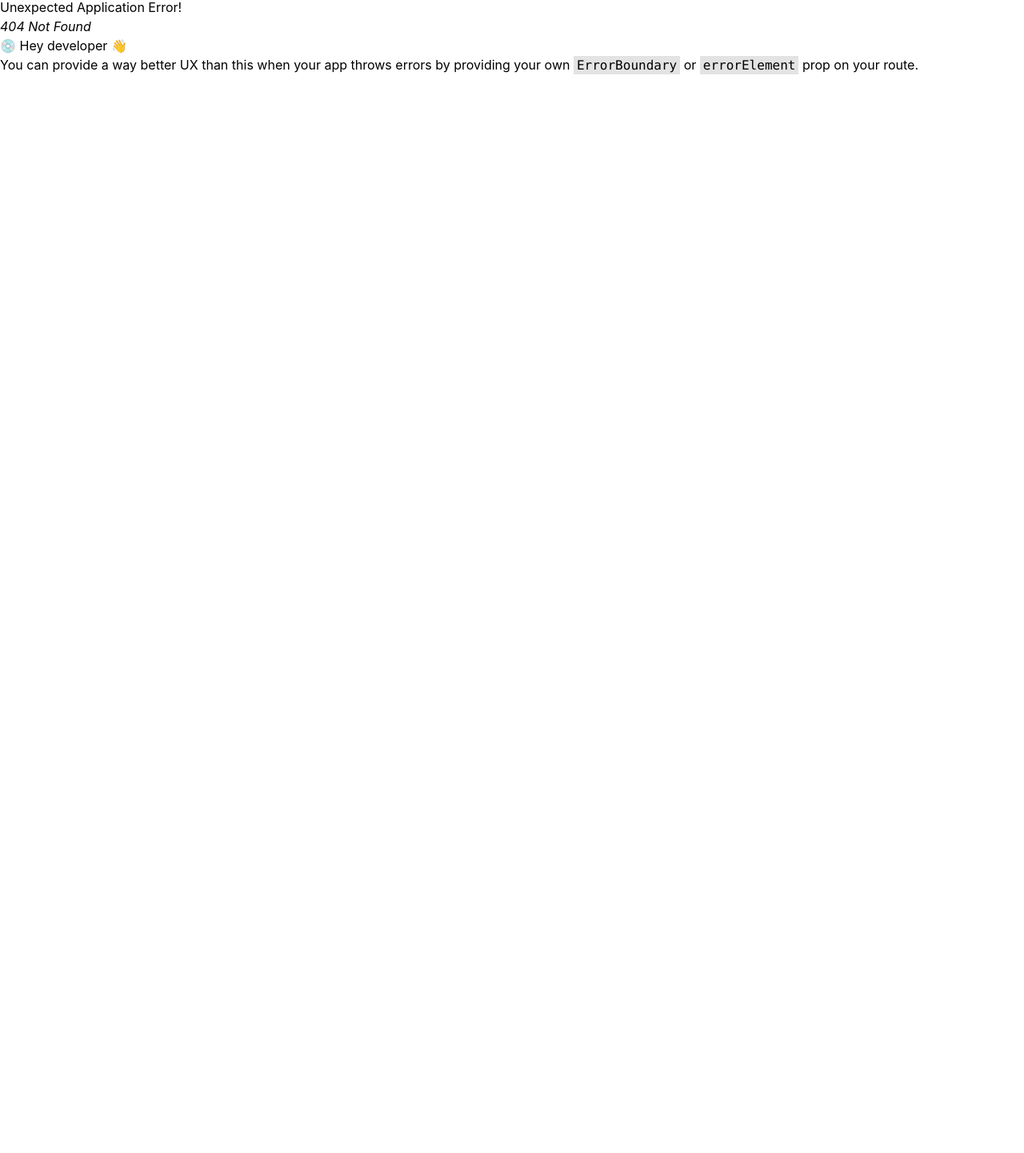
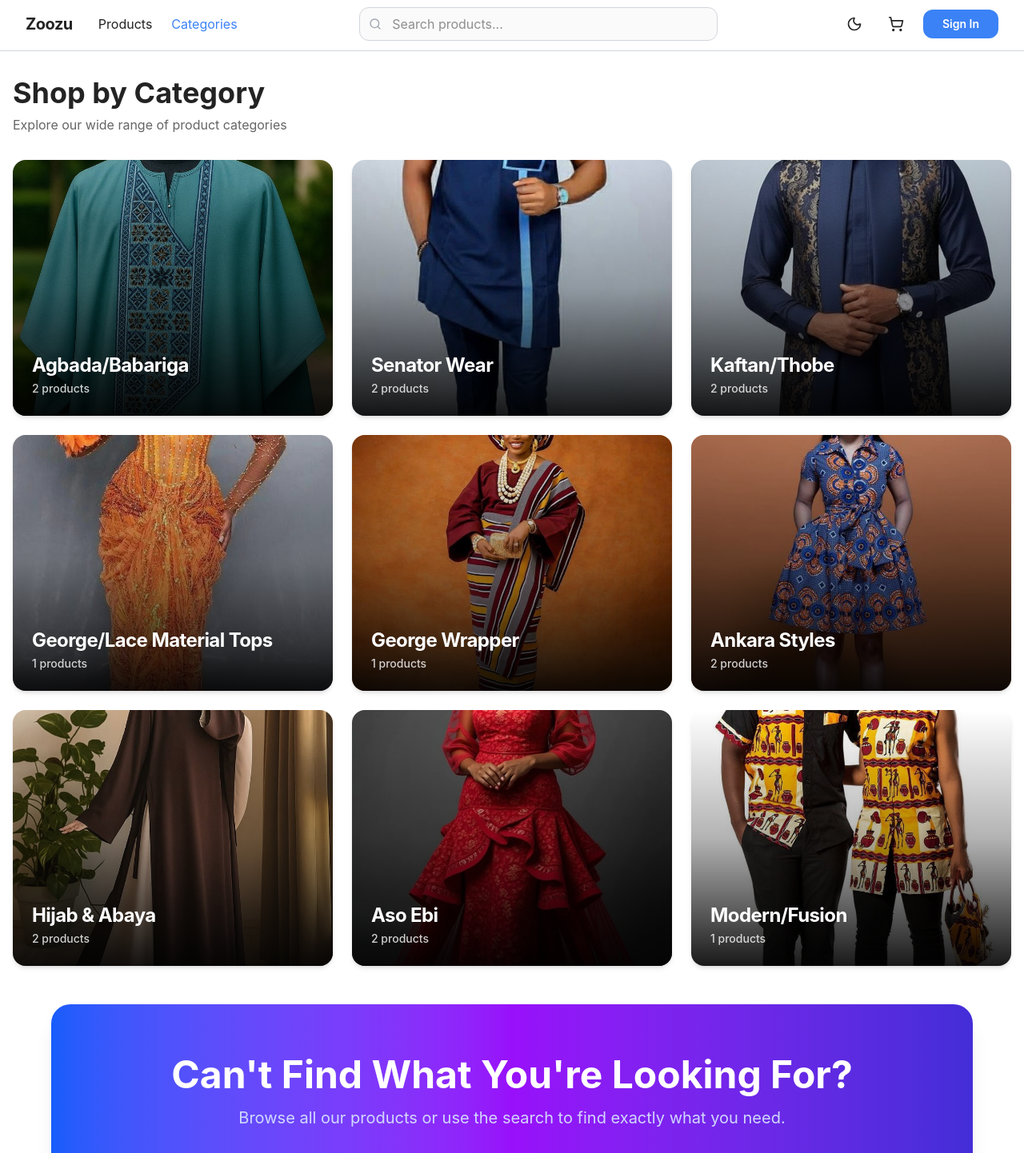
Before and after one commit to BUK22-Hamlux/Zoozu-Collections, a React (Vite) app: page /categories in a window 1280 px wide. Before the commit this address had no page. Shown: the part 3-1445 px from the top of the page at 80% size. Before the commit the page ends 800 px from the top, so only its background shows below. Built offline with nearby package versions, Linux system fonts and the light colour scheme.

Commit message:
cart logic and category section completed

```diff
--- a/src/App.jsx
+++ b/src/App.jsx
@@ -10,6 +10,7 @@ import {
   RouterProvider,
 } from "react-router-dom";
 import { Toaster } from "react-hot-toast";
+import CategoriesPage from "./routes/categories/CategoriesPage";
 
 function App() {
   const router = createBrowserRouter(
@@ -18,6 +19,7 @@ function App() {
         <Route index element={<LandingPage />} />
         <Route path="products" element={<ProductPage />} />
         <Route path="products/:id" element={<ProductDetail />} />
+        <Route path="categories" element={<CategoriesPage />} />
       </Route>,
     ),
   );
--- a/src/components/Category/CategoryCard.jsx
+++ b/src/components/Category/CategoryCard.jsx
@@ -1,28 +1,27 @@
-import React from "react";
+import { NavLink } from "react-router-dom";
 
-// Assuming your product.js passes 'image' along with name and count
 function CategoryCard({ name, count, image }) {
   return (
-    <div className="group relative h-80 w-full overflow-hidden rounded-2xl cursor-pointer shadow-md">
-      {/* Background Image with Hover Zoom */}
+    <NavLink
+      to={"/products"}
+      state={{ category: name }}
+      className="group relative h-80 w-full overflow-hidden rounded-2xl cursor-pointer shadow-md"
+    >
       <img
         src={image}
         alt={name}
         className="absolute inset-0 h-full w-full object-cover transition-transform duration-500 ease-in-out group-hover:scale-110"
       />
 
-      {/* The Dark "Vignette" Gradient Overlay */}
-      {/* This ensures the white text is readable regardless of the image brightness */}
       <div className="absolute inset-0 bg-linear-to-t from-black/90 via-black/30 to-transparent"></div>
 
-      {/* Text Content Layer */}
       <div className="absolute bottom-0 left-0 p-6 text-white">
         <h3 className="text-2xl font-bold tracking-tight leading-tight">
           {name}
         </h3>
         <p className="mt-1 text-sm font-medium opacity-80">{count} products</p>
       </div>
-    </div>
+    </NavLink>
   );
 }
 
--- a/src/components/Category/CategoryGrid.jsx
+++ b/src/components/Category/CategoryGrid.jsx
@@ -0,0 +1,24 @@
+import { products } from "../../data/product";
+import { getCategoryCounts } from "../../utils/getCategoryCounts";
+import { categories } from "../../data/categories";
+import CategoryCard from "../../components/Category/CategoryCard";
+
+function CategoryGrid() {
+  const categoryCounts = getCategoryCounts(products);
+  return (
+    <div className="w-full">
+      <div className="grid grid-cols-1 sm:grid-cols-2 xl:grid-cols-3 gap-6">
+        {categories.map((category) => (
+          <CategoryCard
+            key={category.id}
+            name={category.name}
+            image={category.image}
+            count={categoryCounts[category.name] || 0}
+          />
+        ))}
+      </div>
+    </div>
+  );
+}
+
+export default CategoryGrid;
--- a/src/components/Layout/Footer.jsx
+++ b/src/components/Layout/Footer.jsx
@@ -21,7 +21,7 @@ function Footer() {
               <Facebook className="w-5 h-5 cursor-pointer hover:text-blue-600 transition-colors" />
               <Twitter className="w-5 h-5 cursor-pointer hover:text-blue-400 transition-colors" />
               <Instagram className="w-5 h-5 cursor-pointer hover:text-pink-600 transition-colors" />
-              <Github className="w-5 h-5 cursor-pointer hover:text-white transition-colors" />
+              <Github className="w-5 h-5 cursor-pointer hover:text-text transition-colors" />
             </div>
           </div>
 
--- a/src/components/Layout/Navbar.jsx
+++ b/src/components/Layout/Navbar.jsx
@@ -27,7 +27,7 @@ function Navbar() {
   };
 
   return (
-    <nav className="w-full z-50 bg-background border-b border-border-main flex items-center justify-between p-3 md:px-8 text-text">
+    <nav className="sticky top-0 w-full z-50 bg-background border-b border-border-main flex items-center justify-between p-3 md:px-8 text-text">
       <div className="flex items-center gap-8">
         <NavLink to="/" className="font-bold text-xl tracking-tight">
           Zoozu
@@ -40,7 +40,10 @@ function Navbar() {
           >
             Products
           </NavLink>
-          <NavLink to="about" className="hover:text-primary transition-colors">
+          <NavLink
+            to="categories"
+            className="hover:text-primary transition-colors"
+          >
             Categories
           </NavLink>
         </div>
@@ -129,7 +132,7 @@ function Navbar() {
                   Products
                 </NavLink>
                 <NavLink
-                  to="about"
+                  to="categories"
                   className="p-3 text-base font-medium hover:bg-section rounded-lg transition-colors"
                   onClick={toggleMenu}
                 >
--- a/src/contexts/CartProvider.jsx
+++ b/src/contexts/CartProvider.jsx
@@ -14,19 +14,21 @@ export function CartProvider({ children }) {
     0,
   );
 
-  const addToCart = (product) => {
+  // CartProvider.jsx
+  const addToCart = (product, quantity = 1) => {
+    // Added quantity parameter
     setCartItems((prev) => {
       const existingItem = prev.find((item) => item.name === product.name);
       if (existingItem) {
-        toast.success(`Another ${product.name} added to cart!`);
+        toast.success(`${quantity} more ${product.name} added!`);
         return prev.map((item) =>
           item.name === product.name
-            ? { ...item, quantity: item.quantity + 1 }
+            ? { ...item, quantity: item.quantity + quantity } // Add the specific amount
             : item,
         );
       }
       toast.success(`${product.name} added to cart!`);
-      return [...prev, { ...product, quantity: 1 }];
+      return [...prev, { ...product, quantity: quantity }]; // Start with the chosen amount
     });
   };
 
--- /dev/null
+++ b/src/routes/categories/CategoriesPage.jsx
@@ -0,0 +1,42 @@
+import { ArrowRight } from "lucide-react";
+import CategoryGrid from "../../components/Category/CategoryGrid";
+import { NavLink } from "react-router-dom";
+
+function CategoriesPage() {
+  return (
+    <div className="max-w-7xl mx-auto px-4 py-8">
+      <div className="mb-8">
+        <h1 className="text-4xl font-bold text-text">Shop by Category</h1>
+        <p className="text-text/70 mt-2">
+          Explore our wide range of product categories
+        </p>
+      </div>
+
+      <CategoryGrid />
+
+      <div className=" mt-12 max-w-6xl mx-auto">
+        <div className="relative overflow-hidden rounded-3xl bg-linear-to-r from-blue-600 via-purple-600 to-indigo-700 py-16 px-8 text-center shadow-xl">
+          <div className="relative z-10">
+            <h2 className="text-3xl md:text-5xl font-bold text-white mb-4">
+              Can't Find What You're Looking For?
+            </h2>
+            <p className="text-blue-100 text-lg md:text-xl mb-8 opacity-90">
+              Browse all our products or use the search to find exactly what you
+              need.
+            </p>
+
+            <NavLink
+              to={"/products"}
+              className="inline-flex items-center gap-2 bg-white text-blue-600 px-8 py-4 rounded-xl font-semibold text-lg transition-all hover:bg-blue-50 hover:shadow-lg active:scale-95"
+            >
+              View All Products
+              <ArrowRight className="w-5 h-5" />
+            </NavLink>
+          </div>
+        </div>
+      </div>
+    </div>
+  );
+}
+
+export default CategoriesPage;
--- a/src/routes/landing/sections/CategoriesSection.jsx
+++ b/src/routes/landing/sections/CategoriesSection.jsx
@@ -1,11 +1,6 @@
-import CategoryCard from "../../../components/Category/CategoryCard";
-import { products } from "../../../data/product";
-import { categories } from "../../../data/categories";
-import { getCategoryCounts } from "../../../utils/getCategoryCounts";
+import CategoryGrid from "../../../components/Category/CategoryGrid";
 
 function CategoriesSection() {
-  const categoryCounts = getCategoryCounts(products);
-
   return (
     <section
       id="categories"
@@ -18,16 +13,7 @@ function CategoriesSection() {
         Find exactly what you're looking for
       </p>
 
-      <div className="grid grid-cols-2 md:grid-cols-4 gap-4 w-full max-w-7xl">
-        {categories.map((category) => (
-          <CategoryCard
-            key={category.id}
-            name={category.name}
-            image={category.image}
-            count={categoryCounts[category.name] || 0}
-          />
-        ))}
-      </div>
+      <CategoryGrid />
     </section>
   );
 }
--- a/src/routes/landing/sections/CommunitySection.jsx
+++ b/src/routes/landing/sections/CommunitySection.jsx
@@ -16,7 +16,6 @@ function CommunitySection() {
               Sign up today and get 15% off your first order
             </p>
 
-            {/* White Button */}
             <button className="inline-flex items-center gap-2 bg-white text-blue-600 px-8 py-4 rounded-xl font-bold text-lg transition-all hover:bg-blue-50 hover:shadow-lg active:scale-95">
               Get Started
               <ArrowRight className="w-5 h-5" />
--- a/src/routes/products/ProductPage.jsx
+++ b/src/routes/products/ProductPage.jsx
@@ -1,17 +1,27 @@
-import { useState, useMemo } from "react";
+import { useState, useMemo, useEffect } from "react";
 import { products } from "../../data/product";
 import { getCategoryCounts } from "../../utils/getCategoryCounts";
 import FilterSidebar from "./FilterSidebar";
 import ProductCard from "../../components/Products/FeaturedProductCard";
 import { SlidersHorizontal } from "lucide-react";
+import { useLocation } from "react-router-dom";
+import { useCart } from "../../contexts/CartContext";
 
 function ProductPage() {
+  const { addToCart } = useCart();
+  const location = useLocation();
   const [selectedCategory, setSelectedCategory] = useState("All Products");
   const [priceRange, setPriceRange] = useState("All Prices");
   const [sortBy, setSortBy] = useState("Featured");
   const [isMobileFilterOpen, setIsMobileFilterOpen] = useState(false);
 
   const categoryCounts = getCategoryCounts(products);
+
+  useEffect(() => {
+    if (location.state && location.state.category) {
+      setSelectedCategory(location.state.category);
+    }
+  }, [location.state]);
 
   const filteredProducts = useMemo(() => {
     let result = [...products];
@@ -88,7 +98,7 @@ function ProductPage() {
 
           <div className="grid grid-cols-1 sm:grid-cols-2 xl:grid-cols-3 gap-6">
             {filteredProducts.map((product) => (
-              <ProductCard key={product.id} {...product} />
+              <ProductCard key={product.id} {...product} onClick={addToCart} />
             ))}
           </div>
 
```
Also changed, not shown: src/routes/products/ProductDetailedPage.jsx (+36 -5 lines).
